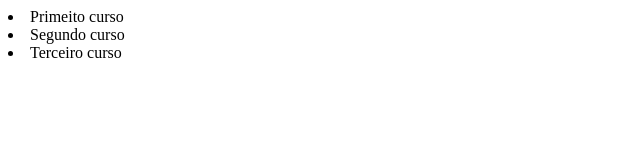
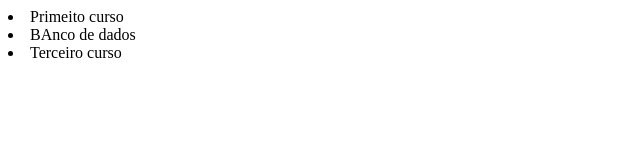
Before and after one commit to CarlosFalconJ/TestGit, a plain HTML site: page index.html in a window 1280 px wide. Shown: the full height of the page, 0-640 px from the left. Drawn offline with Linux system fonts and the light colour scheme.

Commit message:
segundo item da lista renomeado

```diff
--- a/index.html
+++ b/index.html
@@ -7,7 +7,7 @@
 </head>
 <body>
     <li>Primeito curso</li>
-    <li>Segundo curso</li>
+    <li>BAnco de dados</li>
     <li>Terceiro curso</li>
 </body>
 </html>
```
